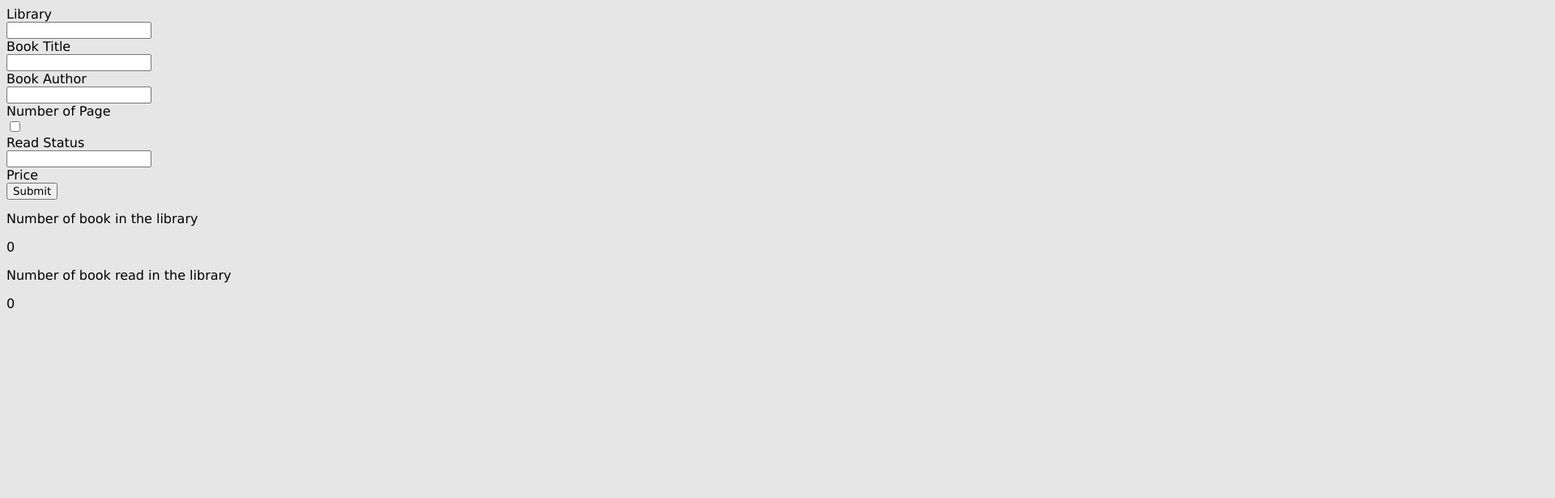
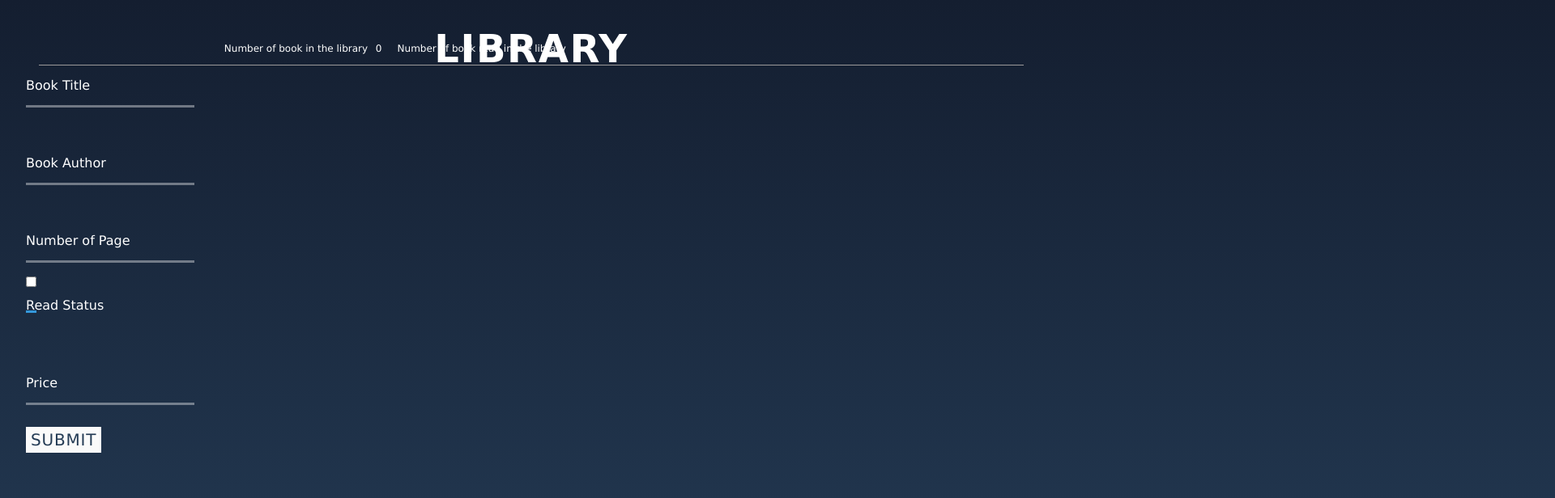
Before and after one commit to tinghsuanhsu/Library, a plain HTML site: page index.html in a window 1280 px wide. Shown: the top 616 px of the page at 81% size, 1920 px wide, since content can reach past the window. Drawn offline with Linux system fonts and the light colour scheme.

Commit message:
Add styling to user-input-container and libary-stats-container

```diff
--- a/style.css
+++ b/style.css
@@ -3,24 +3,172 @@
 
 }
 
+html {
+    height: 100%;
+}
 body {
-    background-color: rgb(230, 230, 231);
+    display: flex;
+    min-height: 200vh;
+    margin:0;
+    padding:0;
+    font-family: sans-serif;
+    background: linear-gradient(#141e30, #243b55);
+}
+.container {
+    position: relative;
+    display: flex;
+    margin: 0 0 0 2rem;
+    width: 100%;
+}
+.title {
+    width: 100%;
+    height: 2rem;
+    margin: 1rem;
+    text-align: center;
+    font-size: 3rem;
+    font-weight: 600;
+    letter-spacing: 0.1rem;
+    text-transform: uppercase;
+    color: #fff;
+    padding: 1rem;
+    border-bottom: #9b9999 solid 0.02rem;
+}
+.book-container {
+    position: absolute;
+    top: 15rem;
+    left: 20rem;
+    display: grid;
+    grid-template-columns: repeat(auto-fill);
+}
+.user-input-container {
+    position: absolute;
+    top:2rem;
 }
 
-.book-container {
+.user-input-container form .form-column{
     display: flex;
-    justify-content: center;
+    margin: 2rem 0 0 0;
+    height: 100%;
+    width: 100rem;
+}
+
+.library-stats-container {
+    position: absolute;
+    left: 15rem;
+    display: inline-flex;
+    color: #fff;
+    margin: 3rem 1rem 0 2rem;
+    width: 150%;
+    font-size: .75rem;
+}
+
+form .form-column .input-data{
+    width: 100%;
+    height: 4rem;
+    margin: 1rem 0 0 0;
+    position: relative;
+  }
+form .form-column{
+    width: 100%;
+    height: 20rem;
+    margin: 2rem 0;
+    position: relative;
+}
+
+.input-data input{
+    display: block;
+    width: 100%;
+    height: 100%;
+    border: none;
+    font-size: 1rem;
+    border-bottom: 0.2rem solid rgba(250, 250, 250, 0.395);
+    margin: 2rem 0;
+    background-color: transparent;
+    color: #fff;
+}
+.input-data input:focus ~ label,
+.input-data input:valid ~ label{
+    transform: translateY(-2rem);
+    font-size: 0.7rem;
+    color: #3498db;
+    border: none;
+}
+.input-data label{
+    position: absolute;
+    pointer-events: none;
+    bottom: 0.8rem;
+    font-size: 1rem;
+    margin: 0;
+    transition: all 0.3s ease;
+    border: none;
+    color:#fff;
+}
+
+.input-data .underline{
+    position: absolute;
+    bottom: 0;
+    height: 0.2rem;
+    width: 100%;
+}
+.input-data .underline:before{
+    position: absolute;
+    content: "";
+    height: 0.2rem;
+    width: 100%;
+    background: #3498db;
+    transform: scaleX(0);
+    transform-origin: center;
+    transition: transform 0.3s ease;
+}
+.input-data input:focus ~ .underline:before,
+.input-data input:valid ~ .underline:before{
+    transform: scale(1);
+}
+
+/* .submit-btn .input-data{
+    overflow: hidden;
+    height: 4rem!important;
+    width: 25%!important;
+}
+ */
+/* .submit-btn .input-data:hover .inner{
+    left: 0;
+} */
+.form-column .submit-btn {
+    height: 2rem;
+}
+.submit-btn > input{
+    background: rgb(250,250,250);
+    border: none;
+    height: 2rem;
+    color: #243b55;
+    font-size: 1.25rem;
+    text-transform: uppercase;
+    letter-spacing: 0.05rem;
+    cursor: pointer;
+    position: relative;
+}
+
+.submit-btn > input:hover{
+    background:rgb(250,250,250,.25);
+    border: none;
+    color: #fff;
+    font-size: 1.25rem;
+    text-transform: uppercase;
+    letter-spacing: 0.05rem;
+    cursor: pointer;
+    position: relative;
 }
 
 [data-book] {
     display: flex;
     justify-content: center;
     align-items: center;
-    margin: 5rem;
+    margin: .5rem;
     border-width: 2rem;
     border-color: black;
-    width: 13rem;
-    height: 20rem;
+    width: 10rem;
+    height: 10rem;
     background-color: white;
     border-radius: 2rem;
     flex-direction: column;
@@ -35,9 +183,32 @@ body {
     color: red;
 }
 
-form {
-    display: inline-block;
-    height: 2rem;
+[data-book] > p {
+    padding: 0;
+    font-size: 0.7rem;
+}
+
+p {
+    margin: 0.3rem;
+}
+
+[data-remove] {
+    border-width: 0;
+    background-color: #edecec;
+    border-radius: 1rem;
+    font-size: 0.7rem;
+    padding: .5rem;
+    width: 5rem;
+}
+
+[data-remove]:hover {
+    border-width: 0;
+    background-color: #096d74;
+    color: #fff;
+    border-radius: 1rem;
+    font-size: 0.7rem;
+    padding: .5rem;
+    width: 5rem;
 }
 
 [data-read-status="Read"] {
```
